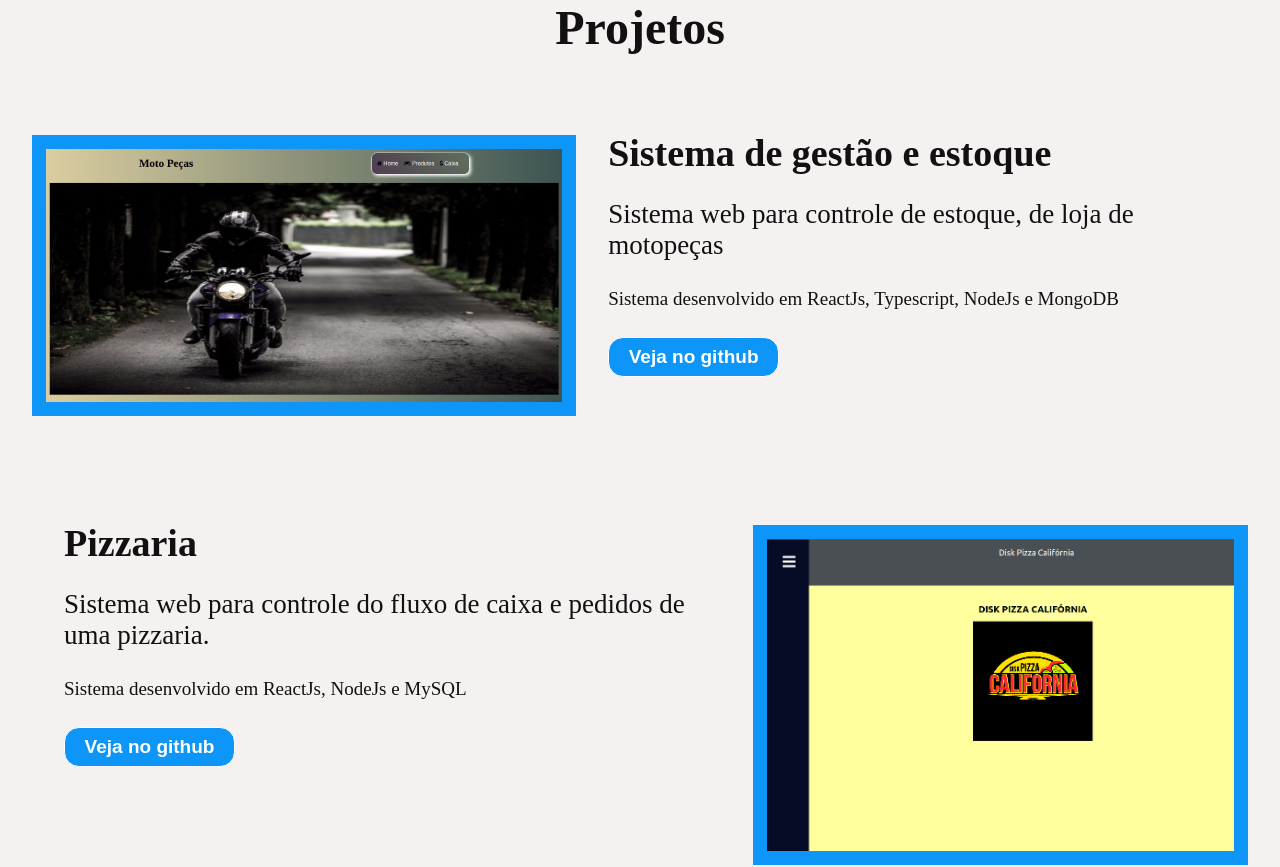
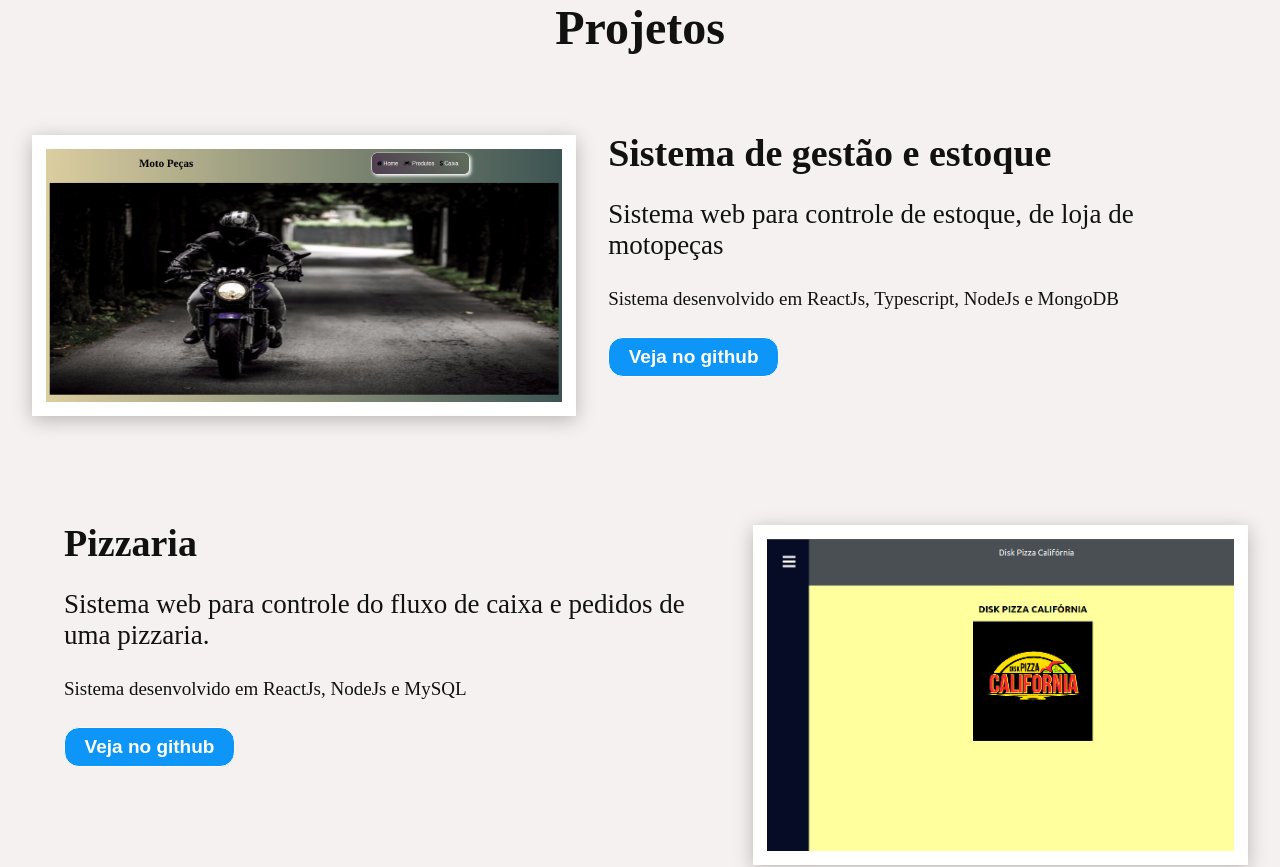
Before and after one commit to WagnerTerry/portfolio, a React (Vite) app: page / in a window 1280 px wide. Shown: the part 1000-1867 px from the top of the page. Built offline with nearby package versions, Linux system fonts and the light colour scheme.

Commit message:
style: aplicando sombra nos projetos

```diff
--- a/src/App.scss
+++ b/src/App.scss
@@ -139,7 +139,8 @@ body {
         margin-bottom: 109px;
 
         .project-container {
-          border: 14px solid #0d95f8;
+          border: 14px solid #fff;
+          box-shadow: 0px 4px 18px 0px rgba(0, 0, 0, 0.25);
           background: #09e1bd;
           max-width: 526px;
 
```
